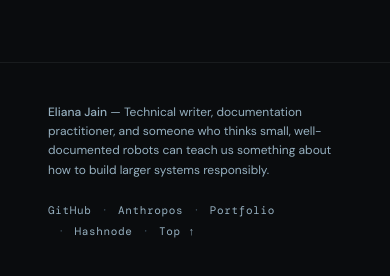
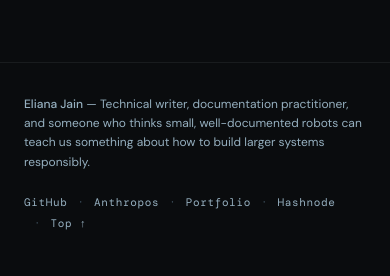
Before and after one commit to ElianaJain/Nymbra, a plain HTML site: page index.html in a window 390 px wide. Shown: the part 8381-8657 px from the top of the page. Drawn offline with nearby package versions, Linux system fonts and the light colour scheme; a web font is replaced by a local one.

Commit message:
Update index.html

```diff
--- a/index.html
+++ b/index.html
@@ -744,18 +744,20 @@ body::before {
 /* ── FOOTER ── */
 .site-footer {
   border-top: 1px solid var(--border);
-  padding: 40px 48px;
+  padding: 32px 48px;
   max-width: 1100px;
   margin: 0 auto;
   display: flex;
   align-items: center;
   justify-content: space-between;
+  gap: 32px;
 }
 
 .footer-left {
   font-size: 12px;
   color: var(--frost-dim);
   line-height: 1.6;
+  max-width: 480px;
 }
 
 .footer-left strong { color: var(--frost-dim); font-weight: 500; }
@@ -817,7 +819,7 @@ body::before {
   .anthropos-links { align-items: flex-start; flex-direction: row; flex-wrap: wrap; }
   .site-nav { padding: 0 24px; }
   .nav-links { display: none; }
-  .site-footer { flex-direction: column; gap: 20px; }
+  .site-footer { flex-direction: column; gap: 20px; align-items: flex-start; padding: 32px 24px; }
 }
 </style>
 </head>
```
